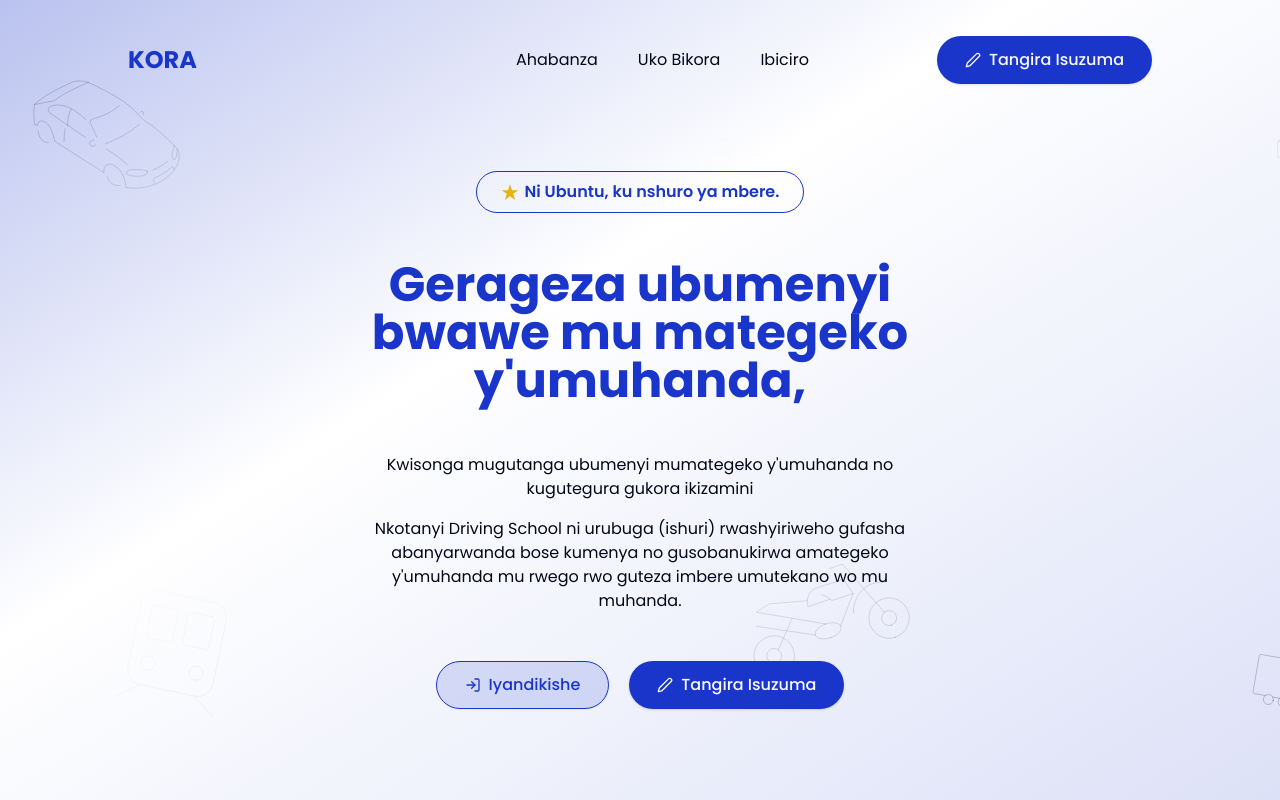
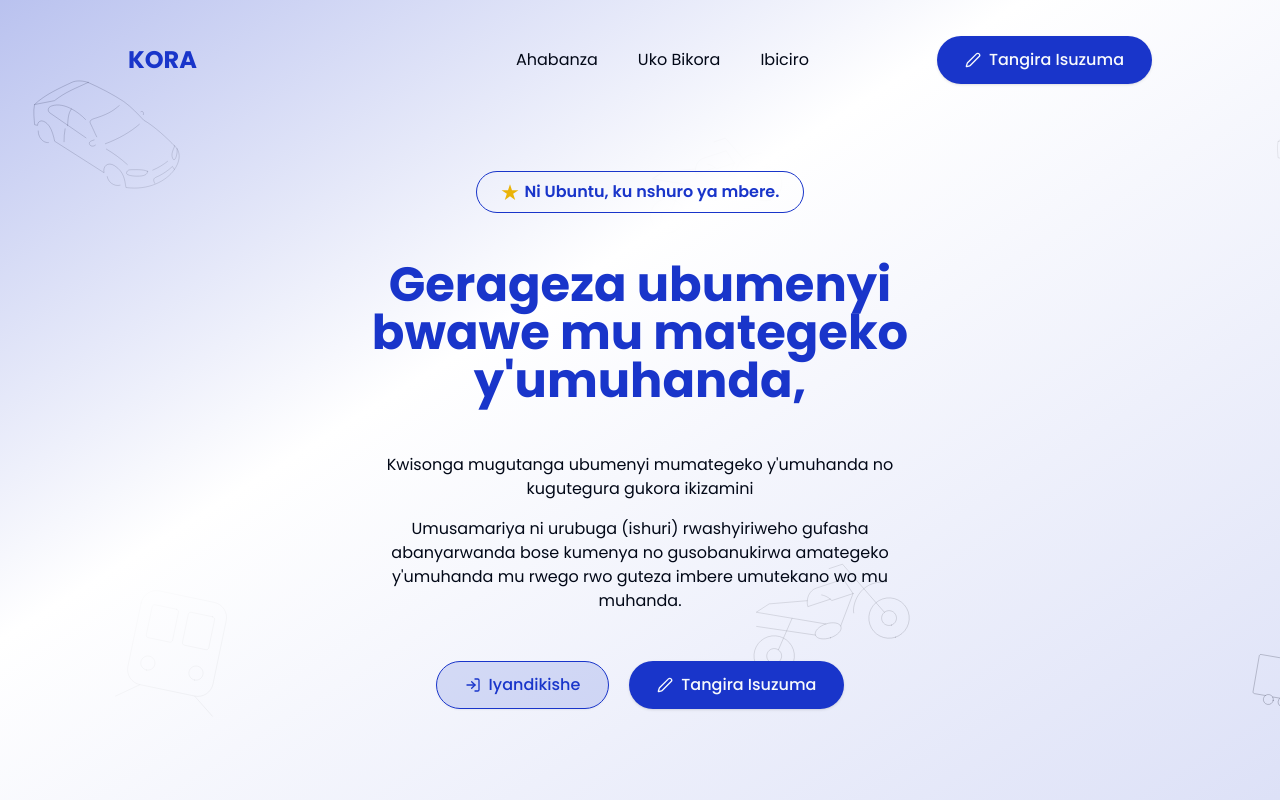
Before and after one commit to I-A-NextGen/kora_fn, a Next.js app: page / in a window 1280 px wide. Shown: the top 800 px of the page. Built offline with nearby package versions, Linux system fonts and the light colour scheme.

Commit message:
fix(Hero): update text for clarity in driving school description

```diff
--- a/src/app/(home)/_components/Hero.tsx
+++ b/src/app/(home)/_components/Hero.tsx
@@ -28,7 +28,7 @@ const Hero = () => {
             gukora ikizamini
           </p>
           <p>
-            Nkotanyi Driving School ni urubuga (ishuri) rwashyiriweho gufasha
+            Umusamariya ni urubuga (ishuri) rwashyiriweho gufasha
             abanyarwanda bose kumenya no gusobanukirwa amategeko y&apos;umuhanda
             mu rwego rwo guteza imbere umutekano wo mu muhanda.
           </p>
```
